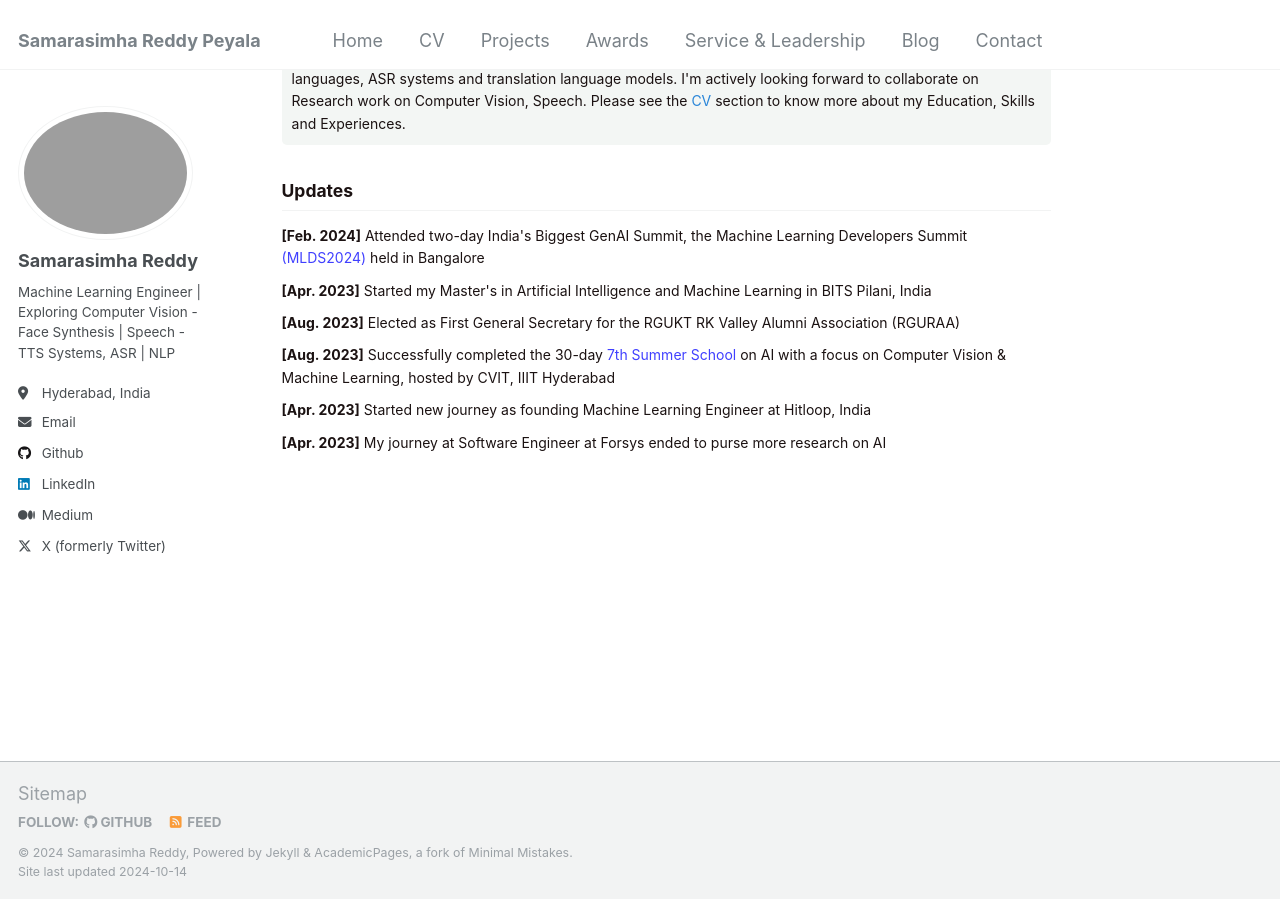
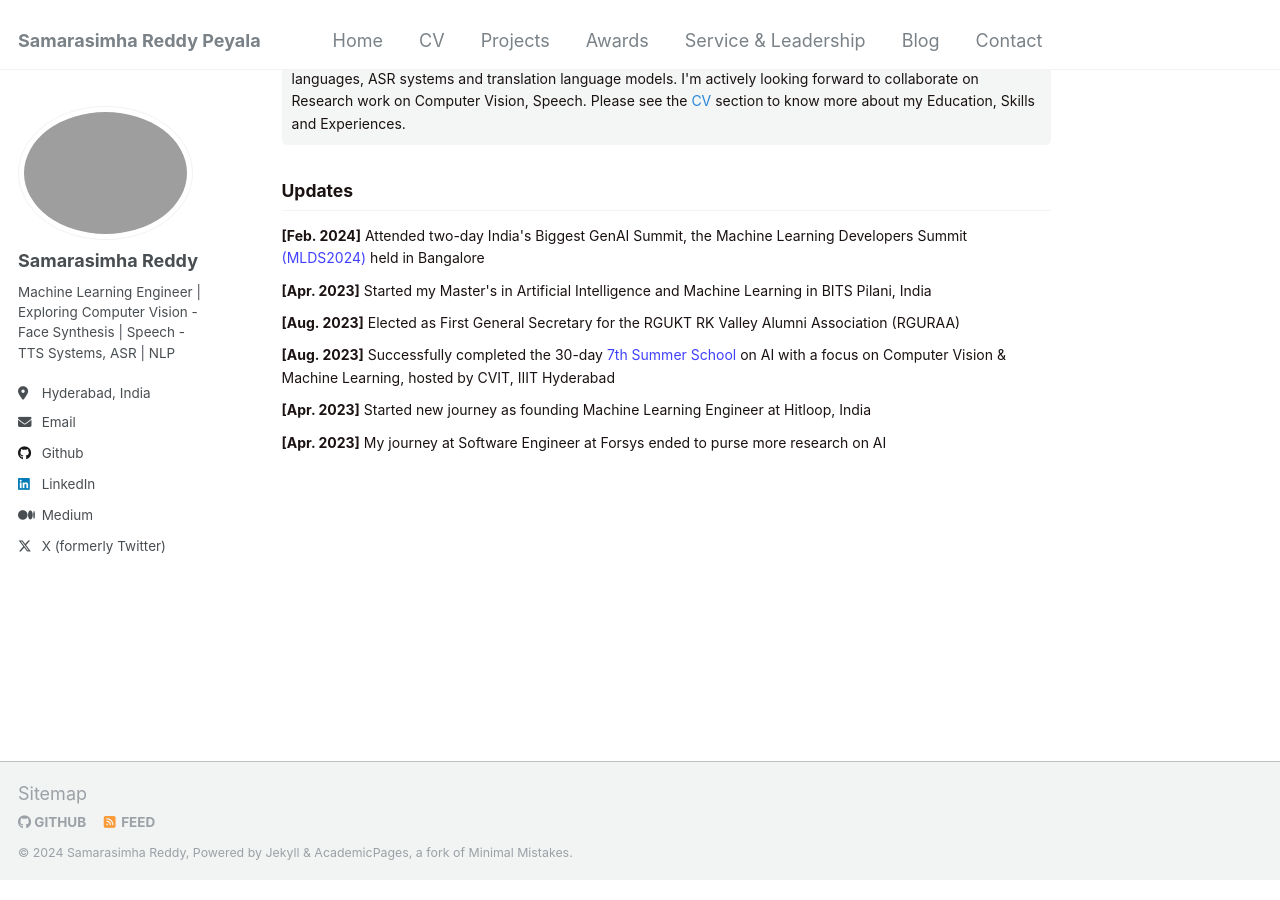
Before and after one commit to samarasimhapeyala/samarasimhapeyala.github.io, a Jekyll site: the page built from _pages/about.md, in a window 1280 px wide and 900 px high, scrolled down 597 px. Built offline with Jekyll 4.4.1, drawn with Linux system fonts in a browser that asks for light colours; a script that is not in the unit is left out.

Commit message:
Update footer.html

```diff
--- a/_includes/footer.html
+++ b/_includes/footer.html
@@ -4,13 +4,11 @@
 <div class="page__footer-follow">
   <ul class="social-icons">
     {% if site.data.ui-text[site.locale].follow_label %}
-      <li><strong>{{ site.data.ui-text[site.locale].follow_label }}</strong></li>
     {% endif %}
     {% if site.author.github %}
       <li><a href="http://github.com/{{ site.author.github }}"><i class="fab fa-github" aria-hidden="true"></i> GitHub</a></li>
     {% endif %}
     {% if site.author.bitbucket %}
-      <li><a href="http://bitbucket.org/{{ site.author.bitbucket }}"><i class="fab fa-bitbucket" aria-hidden="true"></i> Bitbucket</a></li>
     {% endif %}
     {% if site.atom_feed.hide != true %}
     <li><a href="{% if site.atom_feed.path %}{{ site.atom_feed.path }}{% else %}{{ base_path }}/feed.xml{% endif %}"><i class="fa fa-fw fa-rss-square" aria-hidden="true"></i> {{ site.data.ui-text[site.locale].feed_label | default: "Feed" }}</a></li>
@@ -21,5 +19,4 @@
 
 <div class="page__footer-copyright">
   &copy; {{ site.time | date: '%Y' }} {{ site.name | default: site.title }}, {{ site.data.ui-text[site.locale].powered_by | default: "Powered by" }} <a href="http://jekyllrb.com" rel="nofollow">Jekyll</a> &amp; <a href="https://github.com/academicpages/academicpages.github.io">AcademicPages</a>, a fork of <a href="https://mademistakes.com/work/minimal-mistakes-jekyll-theme/" rel="nofollow">Minimal Mistakes</a>.<br />
-  Site last updated {{ "now" | date: '%Y-%m-%d' %}}
 </div>
```
